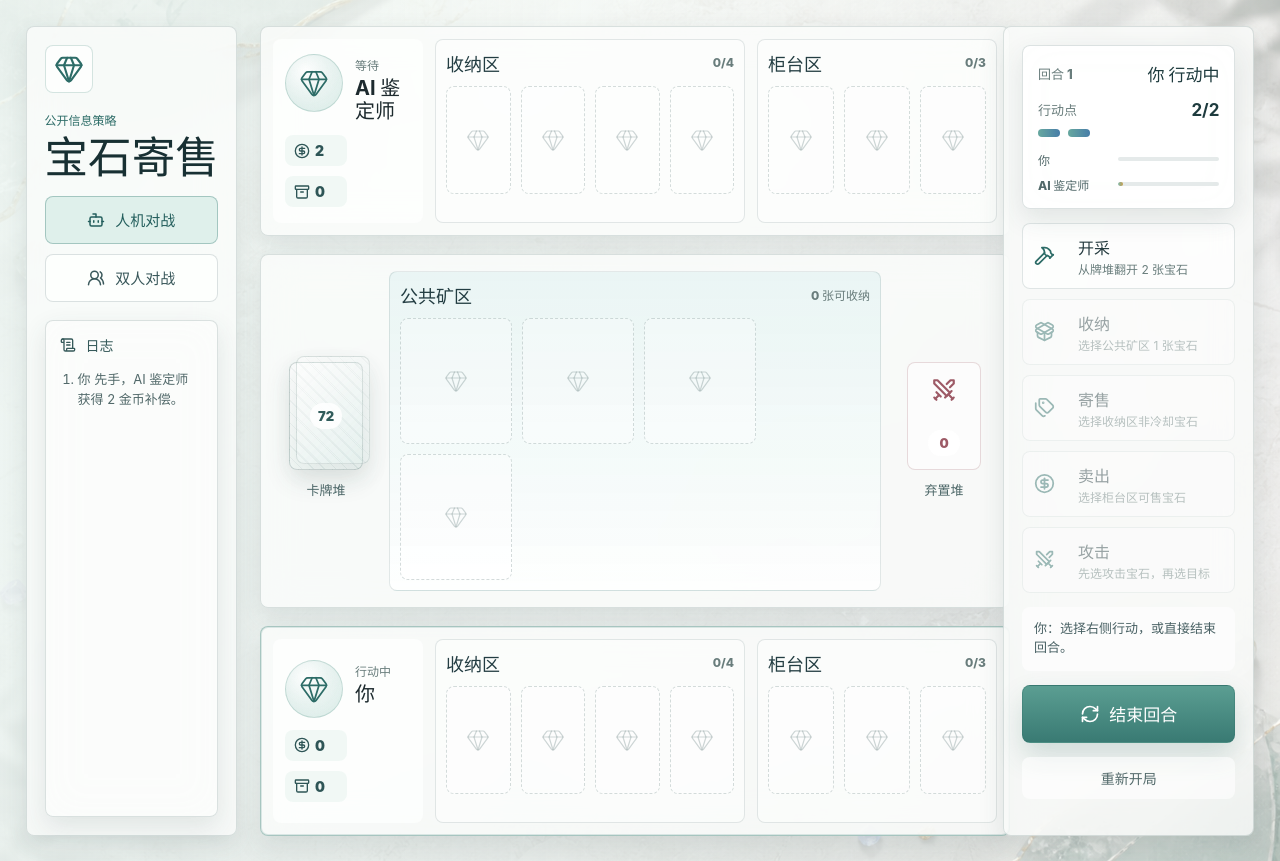
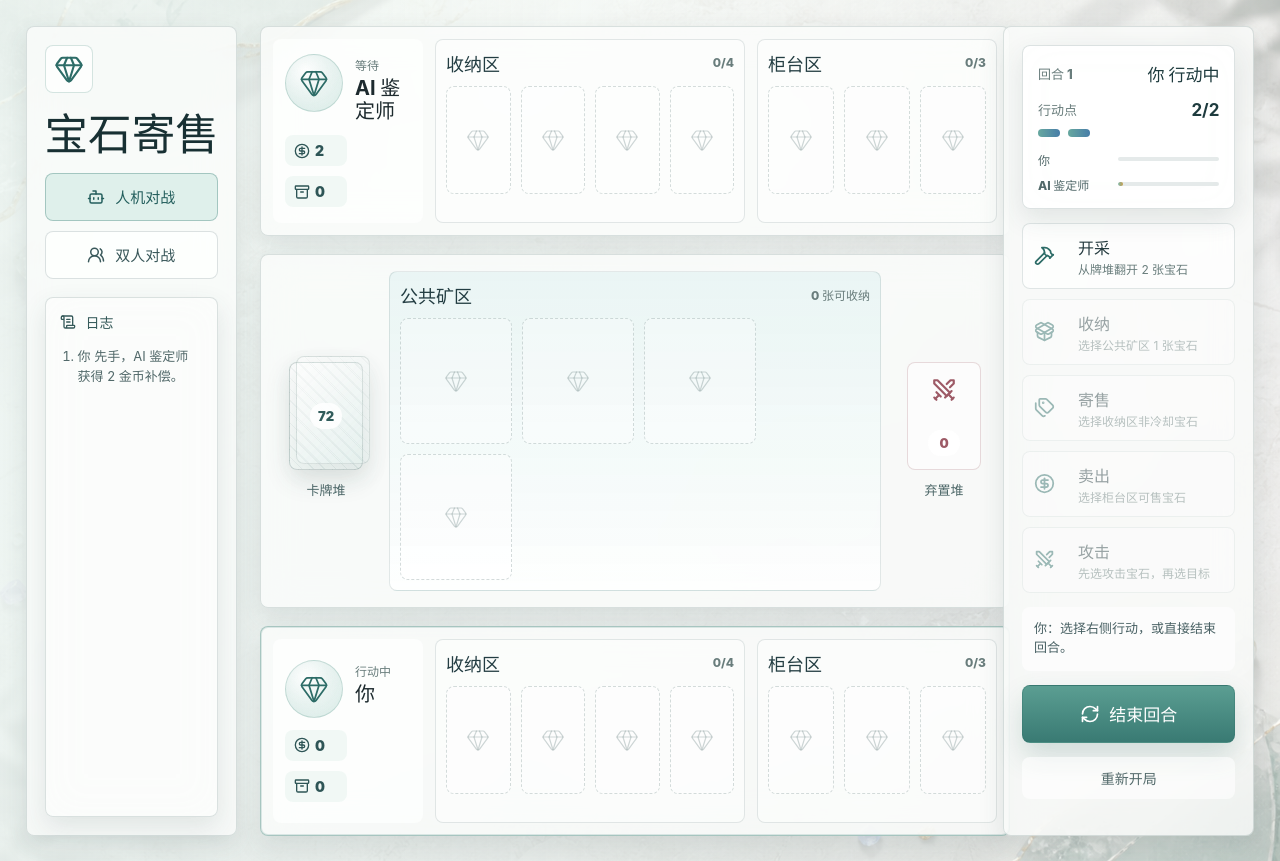
Before and after one commit to Loong-C/diamonds, a React (Vite) app: page / in a window 1280 px wide. Built offline with nearby package versions, Linux system fonts and the light colour scheme.

Commit message:
polish: simplify game brand rail copy

```diff
--- a/src/App.tsx
+++ b/src/App.tsx
@@ -228,7 +228,6 @@ function App() {
           <Gem size={30} strokeWidth={1.7} />
         </div>
         <div>
-          <p className="brand-kicker">公开信息策略</p>
           <h1>宝石寄售</h1>
         </div>
 
```
